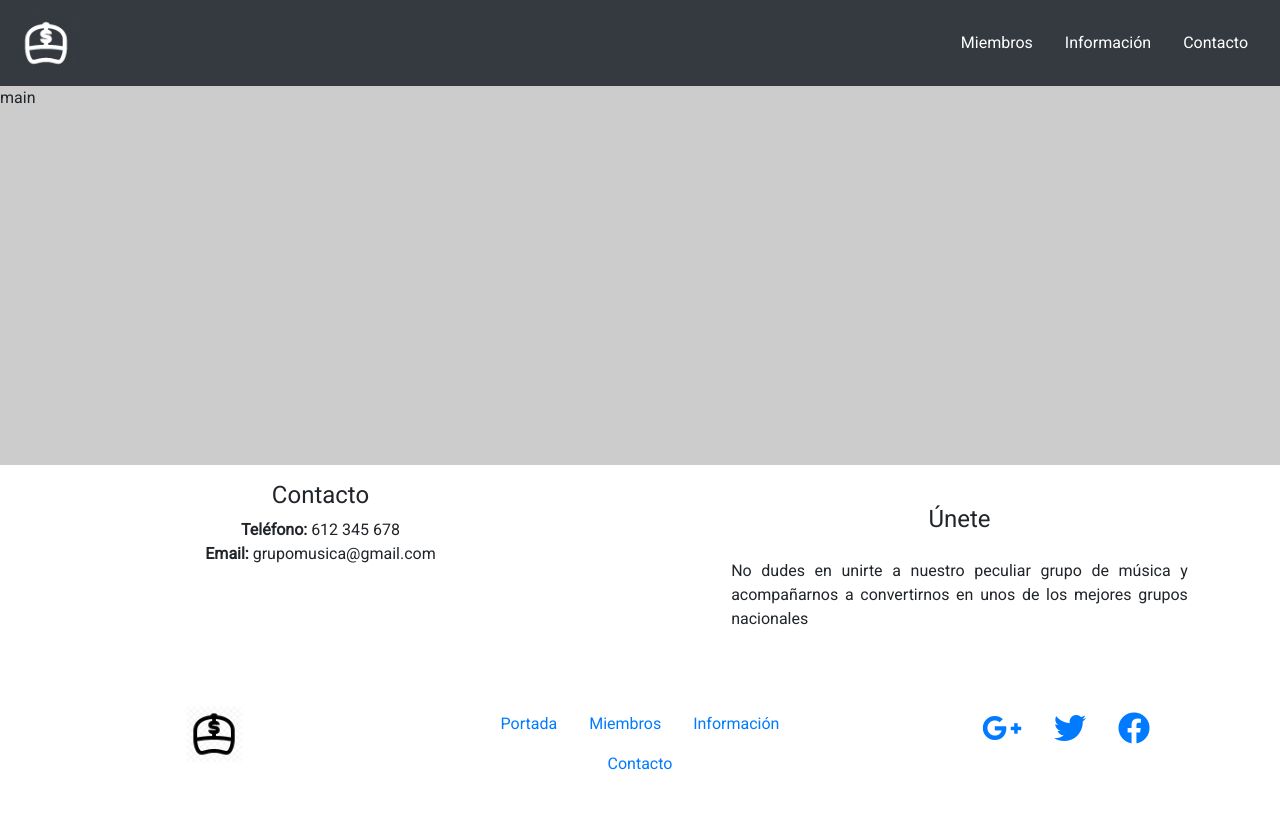
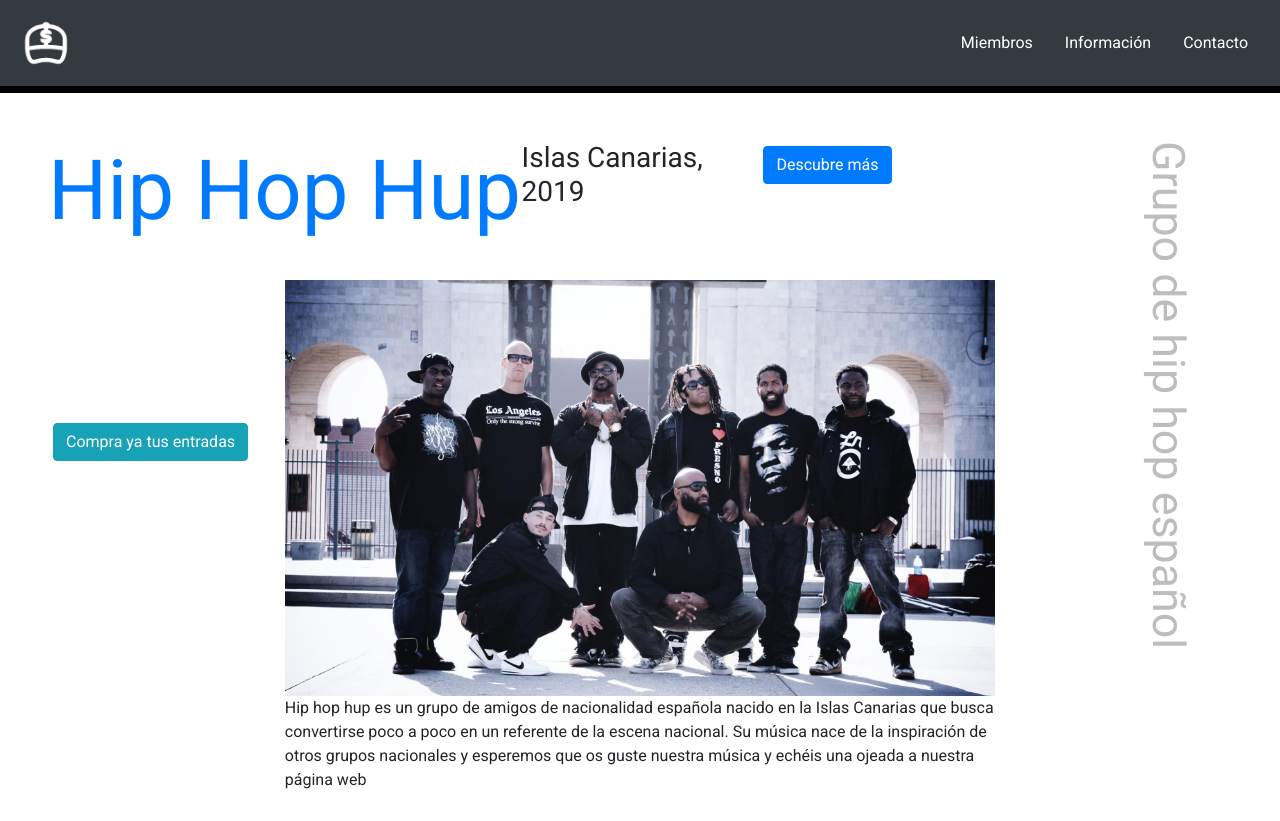
Before and after one commit to OmarAdolfo/MiGrupoMusica, a website built with Parcel: page src/index.html in a window 1280 px wide. Shown: the top 821 px of the page. Before the commit the page ends 800 px from the top, so only its background shows below. Built offline with nearby package versions, Linux system fonts and the light colour scheme; some packages are replaced by stand-ins of ours.

Commit message:
PEC2
> Portada con css grid

```diff
--- /dev/null
+++ b/src/assets/styles/_functions.scss
@@ -0,0 +1,3 @@
+@function generate-border($px, $color) {
+  @return $px solid $color;
+}
--- a/src/assets/styles/_variables.scss
+++ b/src/assets/styles/_variables.scss
@@ -5,6 +5,14 @@ $font-family-roboto: "Roboto";
 $uoc-corporate: #000078;
 $uoc-masterbrand: #73edff;
 
+/* Viewport */
+$tablet-viewport: 760px;
+
+/* Colores */
+$color-black: #424242;
+$color-grey: #bdbdbd;
+$color-blue: #007bff;
+
 /* Navbar Bootstrap */
 $navbar-dark-color: white;
 $navbar-dark-hover-color: rgb(239, 250, 191);
--- a/src/assets/styles/layouts/_home.scss
+++ b/src/assets/styles/layouts/_home.scss
@@ -2,14 +2,88 @@
   display: flex;
   flex-direction: column;
   min-height: 100vh;
-  font-family: $font-family-roboto;
   padding: 0;
   margin: 0;
+  font-family: $font-family-roboto;
+}
+
+.header {
+  border-bottom: generate-border(7px, black);
 }
 
 .main {
   flex: auto;
-  background-color: #ccc;
+}
+
+.cover-page {
+  padding: 3em;
+
+  &__title {
+    font-size: calc(2em + 4vw);
+    color: $color-blue;
+  }
+
+  &__subtitle {
+    font-size: calc(2em + 1vw);
+    color: $color-grey;
+  }
+
+  &__img {
+    width: 100%;
+    height: 100%;
+    object-fit: cover;
+  }
+
+  &__link,
+  &__button {
+    margin: 5px;
+    clear: left;
+  }
+
+  &__invisible-grid {
+    margin: 5px;
+  }
+}
+
+@supports (display:grid) {
+  @media (min-width: $tablet-viewport) {
+    .cover-page {
+      display: grid;
+      grid-template-rows: repeat(5, 20%);
+      grid-template-columns: repeat(5, 20%);
+
+      &__title {
+        grid-row: 1 / 2;
+        grid-column: 1 / 3;
+      }
+
+      &__subtitle {
+        grid-row: 1 / 5;
+        grid-column: 5 / 5;
+        writing-mode: vertical-rl;
+      }
+
+      &__img {
+        grid-row: 2 / 5;
+        grid-column: 2 / 5;
+      }
+
+      &__info {
+        grid-row: 5;
+        grid-column: 2 / 5;
+      }
+
+      &__button {
+        grid-row: 3;
+        grid-column: 1;
+      }
+    }
+  }
+}
+
+.footer {
+  background-color: whitesmoke;
+  border-top: generate-border(7px, black);
 }
 
 .paragraph {
--- a/src/assets/styles/main.scss
+++ b/src/assets/styles/main.scss
@@ -3,6 +3,7 @@
  */
 
 @import "variables";
+@import "functions";
 
 /**
  * Import npm dependencies
--- a/src/index.html
+++ b/src/index.html
@@ -39,7 +39,24 @@
       </div>
     </nav>
   </header>
-  <main class="main">main</main>
+  <main class="main">
+    <div class="cover-page">
+      <h1 class="cover-page__title">Hip Hop Hup</h1>
+      <h2 class="cover-page__subtitle">Grupo de hip hop español</h2>
+      <h3>Islas Canarias, 2019</h3>
+      <p class="cover-page__info">Hip hop hup es un grupo de amigos de nacionalidad española nacido en la Islas Canarias que busca convertirse
+        poco
+        a poco en un referente de la escena nacional. Su música nace de la inspiración de otros grupos nacionales y
+        esperemos que os guste nuestra música y echéis una ojeada a nuestra página web</p>
+      <img class="cover-page__img" src="assets/images/group-hip-hop.jpg" alt="Grupo de hip hop">
+      <div class="cover-page__link">
+        <a role="button" href="#" class="btn btn-primary">Descubre más</a>
+      </div>
+      <div class="cover-page__button">
+        <button type="button" class="btn btn-info">Compra ya tus entradas</button>
+      </div>
+    </div>
+  </main>
   <footer class="footer">
     <div class="container-fluid text-center p-3">
       <div class="row">
@@ -85,7 +102,7 @@
             </li>
           </ul>
         </div>
-        <hr/>
+        <hr />
         <div class="col-12 col-md-4">
           <ul class="nav justify-content-center">
             <li class="nav-item">
```
Also changed, not shown: src/assets/images/group-hip-hop.jpg (added).
